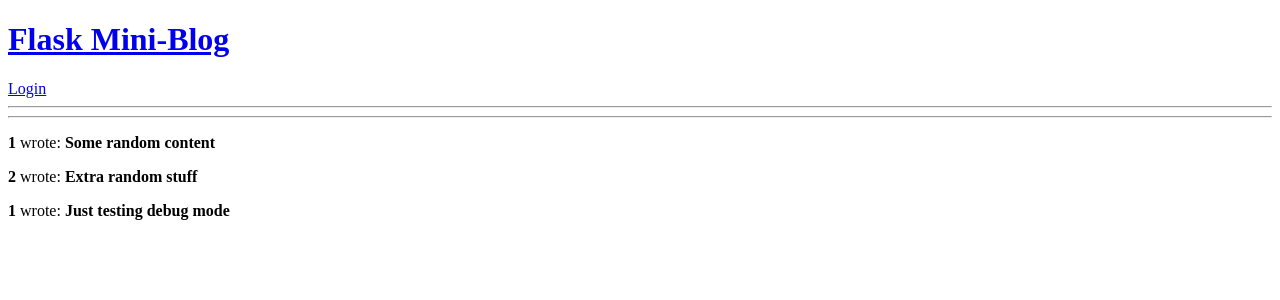
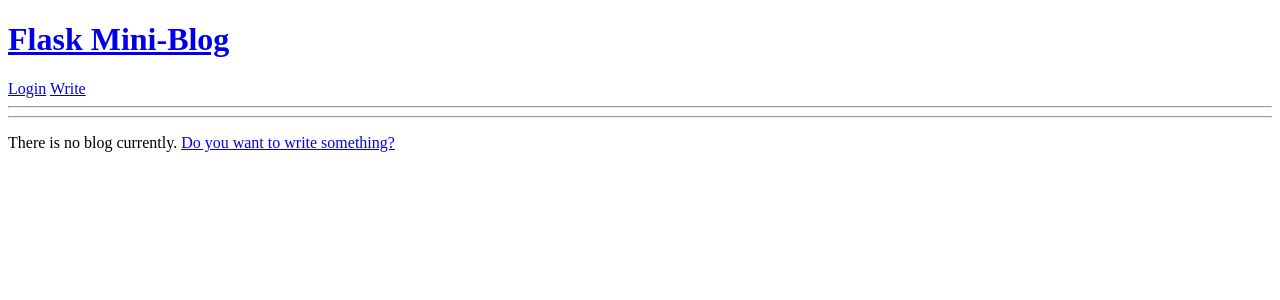
Before and after one commit to Unknown15082/Flask-Test, a Flask app: page / in a window 1280 px wide. Shown: the top 300 px of the page. Run offline with Flask 2, Linux system fonts and the light colour scheme.

Commit message:
Some minor changes

```diff
--- a/src/routes.py
+++ b/src/routes.py
@@ -1,30 +1,15 @@
-from flask import render_template, flash, redirect, url_for
-from flask_login import current_user, login_user, logout_user
 from src import app
 from src.forms import LoginForm
 from src.models import User
 
-# Debugging purposes only
-user = {'username': 'Unknown1508', 'displayname': 'Unknown'}
-blogs = [
-    {
-        'author_id': 1,
-        'content': 'Some random content'
-    },
-    {
-        'author_id': 2,
-        'content': 'Extra random stuff'
-    },
-    {
-        'author_id': 1,
-        'content': 'Just testing debug mode'
-    }
-]
+from flask import render_template, flash, redirect, request, url_for
+from flask_login import current_user, login_user, logout_user, login_required
+from werkzeug.urls import url_parse
 
 @app.route('/')
 @app.route('/index')
 def index():
-    return render_template('index.html', blog_list = blogs)
+    return render_template('index.html')
 
 @app.route('/login', methods = ['GET', 'POST'])
 def login():
@@ -40,7 +25,10 @@ def login():
             return redirect(url_for('login'))
         else:
             login_user(user, remember = form.stay_login.data)
-            return redirect(url_for('index'))
+            next_page = request.args.get('next')
+            if (next_page is None) or (url_parse(next_page).netloc != ''):
+                return redirect(url_for('index'))
+            return redirect(next_page)
 
     return render_template('login.html', title = 'Login', form = form)
 
@@ -48,3 +36,8 @@ def login():
 def logout():
     logout_user()
     return redirect(url_for('index'))
+
+@app.route('/write', methods = ['GET', 'POST'])
+@login_required
+def write():
+    return render_template('write.html', title = 'Write a blog')
--- a/src/templates/base.html
+++ b/src/templates/base.html
@@ -15,6 +15,7 @@
             {% else %}
             <a href = "{{ url_for('login') }}">Login</a>
             {% endif %}
+            <a href = "{{ url_for('write') }}">Write</a>
         </div>
         <hr>
 
--- a/src/templates/index.html
+++ b/src/templates/index.html
@@ -1,6 +1,7 @@
 {% extends "base.html" %}
 
 {% block content %}
+    {% if blog_list %}
         {% for blog in blog_list %}
         <div class = "Blog">
             <p>
@@ -8,4 +9,12 @@
             </p>
         </div>
         {% endfor %}
+    {% else %}
+        <div class = "Blog">
+            <p>
+                There is no blog currently.
+                <a href="{{ url_for('write') }}">Do you want to write something?</a>
+            </p>
+        </div>
+    {% endif %}
 {% endblock content %}
```
Also changed, not shown: src/templates/write.html (added, +7 -0 lines). Lines whose indentation alone changed are shown as unchanged.
